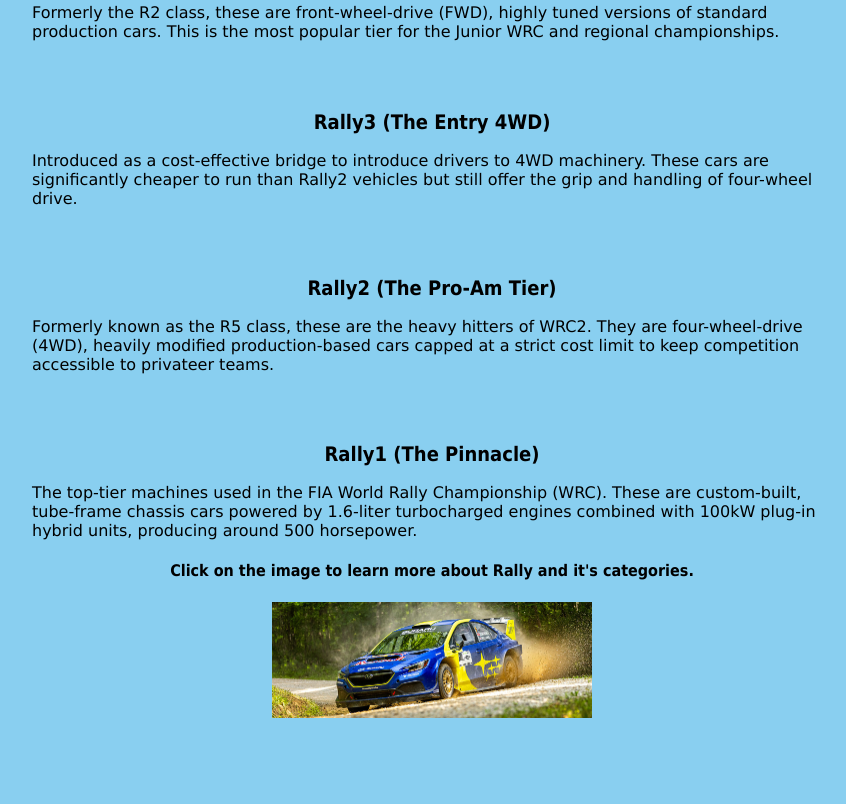
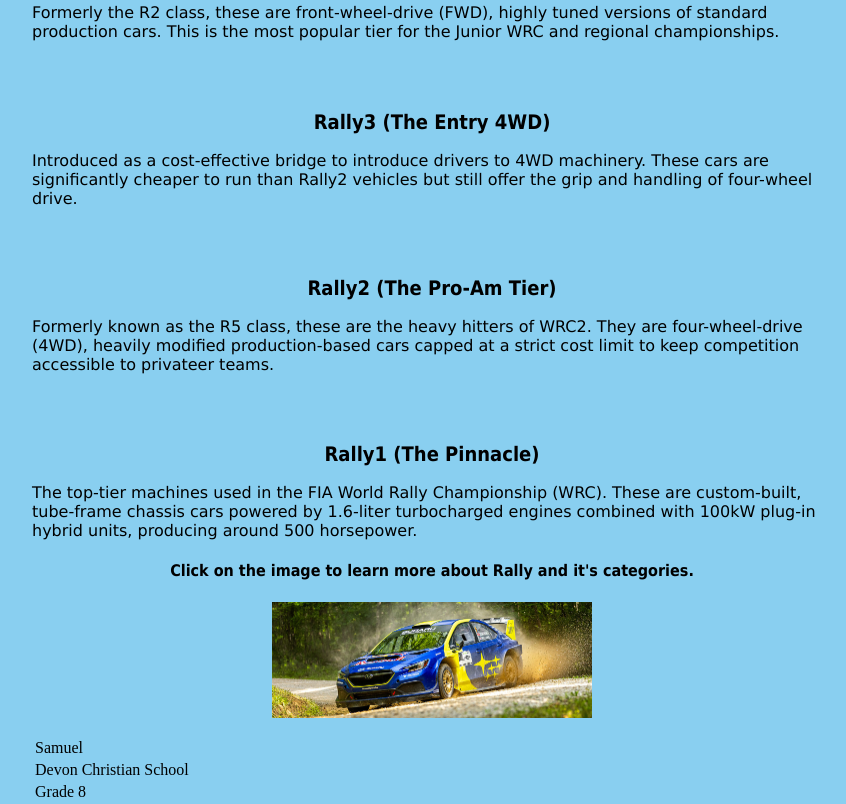
Before and after one commit to devonchristianschool/Samuel-T.-, a plain HTML site: page index.html in a window 1280 px wide. Shown: the part 2182-2986 px from the top of the page, without its empty margins (208-1054 px from the left). Before the commit the page ends 2918 px from the top, so only its background shows below. Drawn offline with Linux system fonts and the light colour scheme.

Commit message:
Update index.html

```diff
--- a/index.html
+++ b/index.html
@@ -133,5 +133,16 @@ br { height: 7px;
 <h4>Click on the image to learn more about Rally and it's categories.</h4>
 <a href="https://www.youtube.com/watch?v=8GmP0loaMsg"> <img style="margin: auto; float: none; display: block;" src="subaru.jpg" alt=":Subaru WRX rally car" width="320" height="116.5"> </a>
 <br>
+<table>
+<tr>
+<td>Samuel</td>
+</tr>
+<tr>
+<td>Devon Christian School</td>
+</tr>
+<tr>
+<td>Grade 8</td>
+</tr>
+</table>
 </body>
 </html>
```
